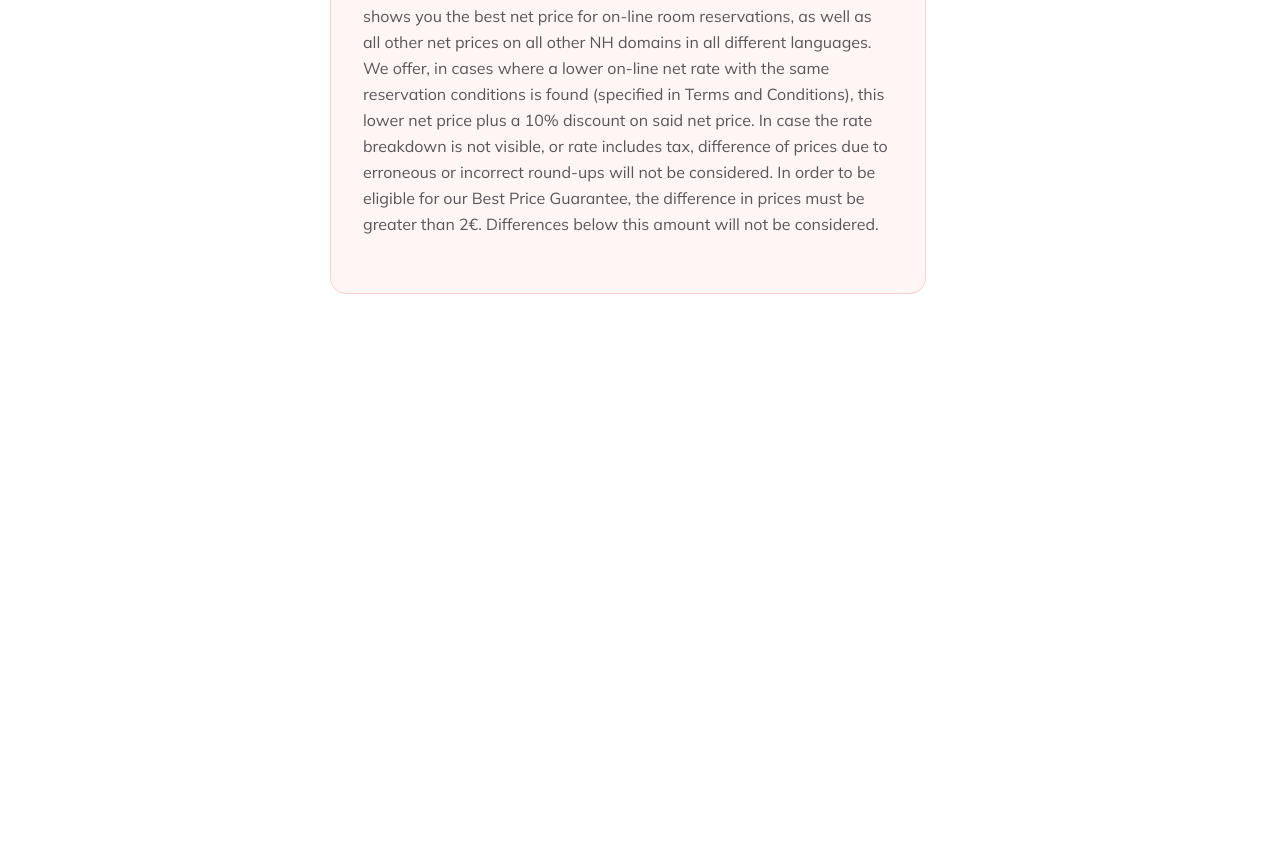
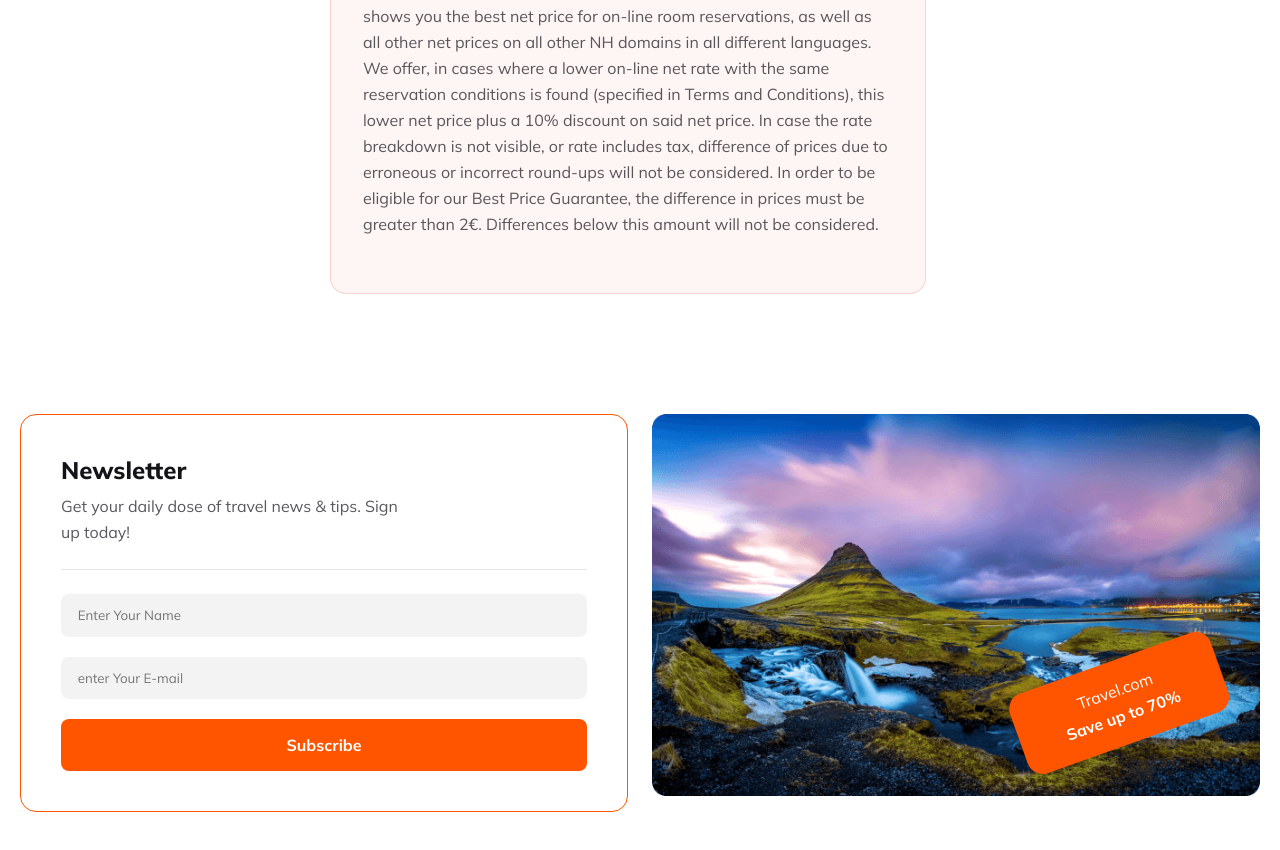
Before and after one commit to MdSalauddinSakib/B9A2-Assignment-2, a plain HTML site: page index.html in a window 1280 px wide. Shown: the part 4203-5053 px from the top of the page. Before the commit the page ends 4617 px from the top, so only its background shows below. Drawn offline with Linux system fonts and the light colour scheme.

Commit message:
Newsletter Section created done

```diff
--- a/index.html
+++ b/index.html
@@ -183,7 +183,10 @@
         <div class="choose-us-section">
             <div class="choose-us-header">
                 <h1>Why Choose Us</h1>
-                <p>When you plan your trip with one of our experienced travel advisors, you’ll discover a world of difference creating memorable and carefree vacations. We know all vacations are not the same. With our first-hand experience, ability to expertly customize every aspect of your trip and access to the very best brands, lowest prices and most value - we ensure every journey is extraordinary!</p>
+                <p>When you plan your trip with one of our experienced travel advisors, you’ll discover a world of
+                    difference creating memorable and carefree vacations. We know all vacations are not the same. With
+                    our first-hand experience, ability to expertly customize every aspect of your trip and access to the
+                    very best brands, lowest prices and most value - we ensure every journey is extraordinary!</p>
             </div>
 
             <div class="choose-us-cart">
@@ -191,18 +194,57 @@
                     <img src="images/hotel 1.svg" alt="">
                     <h4>Handpicked Hotels</h4>
                     <p>
-                        Handpicked hotels are a collection of carefully chosen establishments, often known for their unique character and exceptional service. These hotels prioritize guest experience, offering personalized attention and curated offerings that go beyond the ordinary. Whether nestled in charming countryside towns or overlooking breathtaking coastlines, handpicked hotels often boast a rich history or local connection, providing guests with a taste of the region's essence. With a focus on individual needs and a dedication to creating memorable stays, handpicked hotels cater to discerning travelers seeking an experience beyond the average hotel stay.</p>
+                        Handpicked hotels are a collection of carefully chosen establishments, often known for their
+                        unique character and exceptional service. These hotels prioritize guest experience, offering
+                        personalized attention and curated offerings that go beyond the ordinary. Whether nestled in
+                        charming countryside towns or overlooking breathtaking coastlines, handpicked hotels often boast
+                        a rich history or local connection, providing guests with a taste of the region's essence. With
+                        a focus on individual needs and a dedication to creating memorable stays, handpicked hotels
+                        cater to discerning travelers seeking an experience beyond the average hotel stay.</p>
                 </div>
                 <div class="cart cart-2">
                     <img src="images/map 1.svg" alt="">
                     <h4>World Class Service</h4>
                     <p>
-                        A world-class service hotel transcends the ordinary by weaving a tapestry of unwavering guest satisfaction, unparalleled service, and meticulous attention to detail. From the moment guests arrive, every interaction is imbued with personalized care and intuitive anticipation of their needs. The staff, masters of their craft, ensure a seamless and effortless experience, exceeding expectations at every turn. This commitment to excellence transforms a stay into a memorable journey, leaving guests feeling cherished and pampered.</p>
+                        A world-class service hotel transcends the ordinary by weaving a tapestry of unwavering guest
+                        satisfaction, unparalleled service, and meticulous attention to detail. From the moment guests
+                        arrive, every interaction is imbued with personalized care and intuitive anticipation of their
+                        needs. The staff, masters of their craft, ensure a seamless and effortless experience, exceeding
+                        expectations at every turn. This commitment to excellence transforms a stay into a memorable
+                        journey, leaving guests feeling cherished and pampered.</p>
                 </div>
                 <div class="cart cart-3">
                     <img src="images/price-tag 1.svg" alt="">
                     <h4>Best Price Guarantee</h4>
-                    <p>shows you the best net price for on-line room reservations, as well as all other net prices on all other NH domains in all different languages. We offer, in cases where a lower on-line net rate with the same reservation conditions is found (specified in Terms and Conditions), this lower net price plus a 10% discount on said net price. In case the rate breakdown is not visible, or rate includes tax, difference of prices due to erroneous or incorrect round-ups will not be considered. In order to be eligible for our Best Price Guarantee, the difference in prices must be greater than 2€. Differences below this amount will not be considered.</p>
+                    <p>shows you the best net price for on-line room reservations, as well as all other net prices on
+                        all other NH domains in all different languages. We offer, in cases where a lower on-line net
+                        rate with the same reservation conditions is found (specified in Terms and Conditions), this
+                        lower net price plus a 10% discount on said net price. In case the rate breakdown is not
+                        visible, or rate includes tax, difference of prices due to erroneous or incorrect round-ups will
+                        not be considered. In order to be eligible for our Best Price Guarantee, the difference in
+                        prices must be greater than 2€. Differences below this amount will not be considered.</p>
+                </div>
+            </div>
+        </div>
+    </section>
+    <!---------------------------
+        Newsletter Section
+    ----------------------------->
+    <section>
+        <div class="newsletter-section">
+            <div class="newsletter-form">
+                <h5>Newsletter</h5>
+                <p>Get your daily dose of travel news & tips. Sign <br> up today!</p>
+
+                <input type="text" name="" id="" placeholder="Enter Your Name">
+                <input type="email" placeholder="enter Your E-mail">
+                <button class="Subscribe">Subscribe</button>
+
+            </div>
+            <div class="newsletter-img">
+                <img src="images/Rectangle 8 (1).png" alt="">
+                <div class="news-letter-img-sticker">
+                    <p>Travel.com <br><strong>Save up to 70%</strong></p>
                 </div>
             </div>
         </div>
--- a/style.css
+++ b/style.css
@@ -275,7 +275,7 @@ section {
     margin: 32px;
 }
 
-.cart h4{
+.cart h4 {
     color: #131318;
     font-size: 24px;
     font-weight: 800;
@@ -303,6 +303,78 @@ section {
     padding: 32px;
     position: relative;
     left: 50%;
+}
+
+/*------------------------------
+    Newsletter Section Style
+--------------------------------*/
+
+.newsletter-section {
+    display: grid;
+    grid-template-columns: repeat(2, 1fr);
+    gap: 24px;
+    margin: 20px;
+}
+
+.newsletter-form {
+    border-radius: 16px;
+    border: 1px solid var(--primary-color);
+    padding: 2.5em;
+}
+
+.newsletter-form h5 {
+    color: #131318;
+    font-size: 24px;
+    font-weight: 800;
+}
+
+.newsletter-form p {
+    margin-top: 0.5em;
+    margin-bottom: 1.5em;
+    padding-bottom: 1.5em;
+    border-bottom: 1px solid rgba(19, 19, 24, 0.10);
+}
+
+.newsletter-form input {
+    margin-bottom: 1.5em;
+    padding: 1em 1.25em;
+    display: block;
+    border-radius: 8px;
+    background: rgba(19, 19, 24, 0.05);
+    width: 100%;
+    border: 0;
+}
+
+.newsletter-form button{
+    width: 100%;
+}
+
+.newsletter-img{
+    position: relative;
+}
+
+.newsletter-img img{
+    display: block;
+    width: 100%;
+}
+
+.news-letter-img-sticker p{
+    text-align: center;
+    background: var(--primary-color);
+    border-radius: 16px;
+    padding: 1em;
+    color: var(--white-color);
+    transform: rotate(-19.628deg);
+}
+
+.news-letter-img-sticker{
+    position: absolute;
+    margin-bottom: 2.7em;
+    margin-right: 0.8em;
+    right: 0;
+    bottom: 0;
+    transform: translate(-10%);
+    width: 35%;
 }
 
 
@@ -351,17 +423,18 @@ section {
     }
 
     .place-gallery,
-    .choose-us-cart {
+    .choose-us-cart,
+    .newsletter-section {
         grid-template-columns: repeat(1, 1fr);
         gap: 0;
         row-gap: 1.5em;
     }
 
-    .choose-us-cart{
+    .choose-us-cart {
         width: 90%;
     }
 
-    .cart-3{
+    .cart-3 {
         left: 0;
     }
 
```
